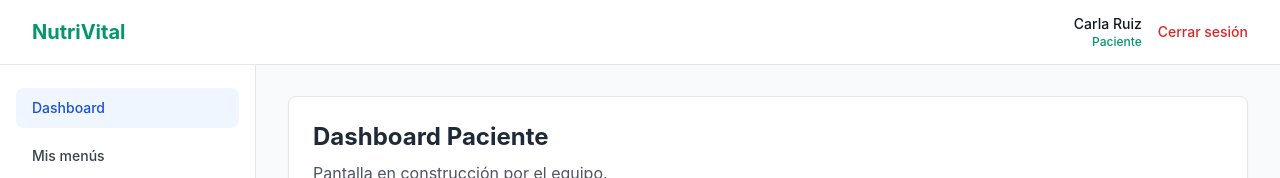
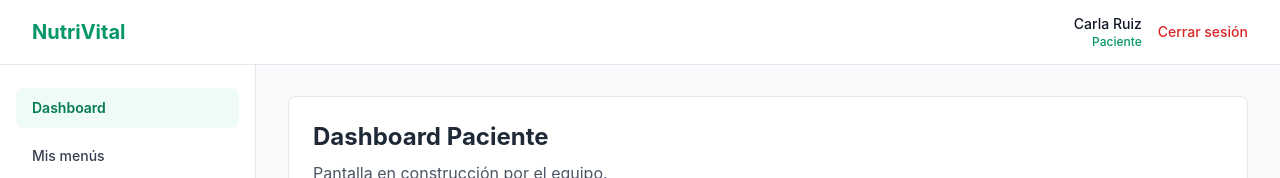
Before and after one commit to Charge1500/nutritional_management_system, a React app in the folder frontend/: page /login in a window 1280 px wide. Both pictures are taken after a click on the button "Paciente". Shown: the top 178 px of the page. Built offline with nearby package versions, Linux system fonts and the light colour scheme; the HTML template or start-up script is replaced by a standard one.

Commit message:
style: updating colors

```diff
--- a/frontend/src/components/Sidebar.jsx
+++ b/frontend/src/components/Sidebar.jsx
@@ -24,6 +24,7 @@ export const Sidebar = ({ isOpen, setIsOpen }) => {
       >
         <div className="flex h-full flex-col pt-16 lg:pt-0">
           <nav aria-label="Navegación principal" className="flex-1 space-y-2 overflow-y-auto px-4 py-6">
+            {links.logLinks?.map ? null : null}
             {links.map((link) => (
               // `end` evita que "/nutricionista/menus" quede activo estando en "/nutricionista/menus/nuevo"
               <NavLink
@@ -33,7 +34,7 @@ export const Sidebar = ({ isOpen, setIsOpen }) => {
                 onClick={() => setIsOpen(false)}
                 className={({ isActive }) =>
                   `block rounded-lg px-4 py-2.5 text-sm font-medium transition-colors ${
-                    isActive ? 'bg-blue-50 text-blue-700' : 'text-gray-700 hover:bg-gray-100'
+                    isActive ? 'bg-health-50 text-health-700 font-semibold' : 'text-gray-700 hover:bg-gray-100'
                   }`
                 }
               >
```
